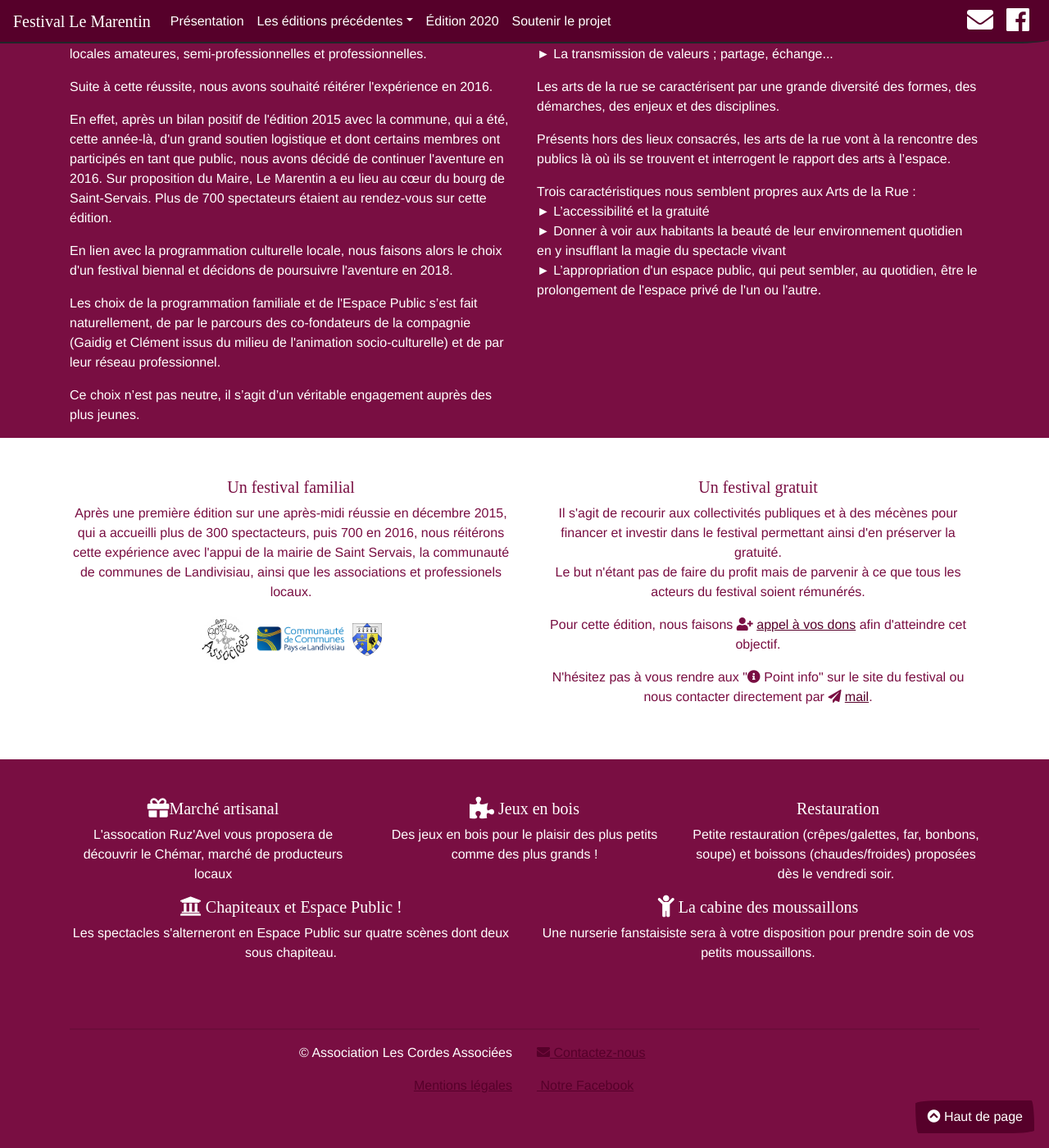
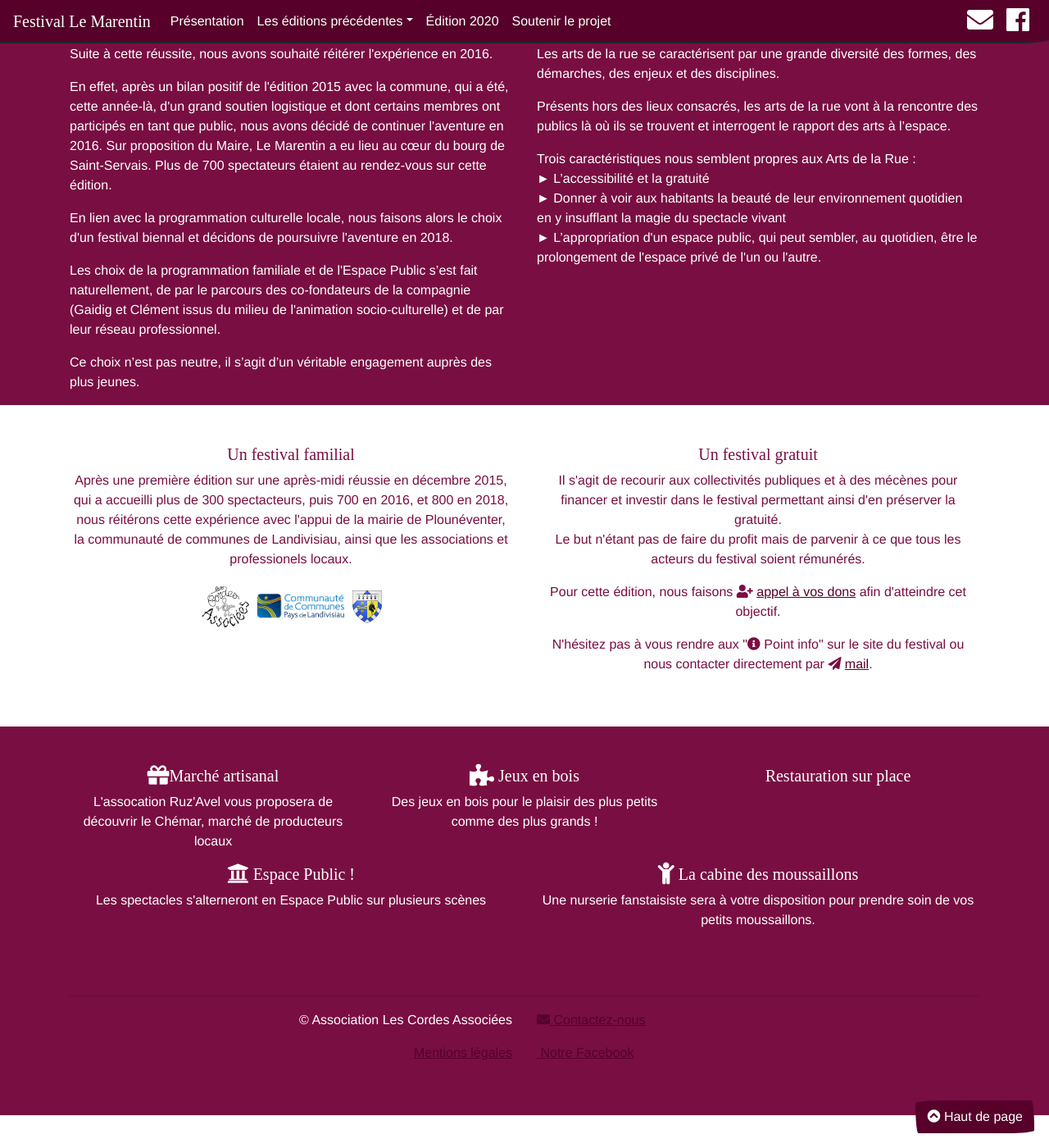
Before and after one commit to tibodut/marentin, a Jekyll site: the page built from index.html, in a window 1280 px wide and 1400 px high, scrolled down 685 px. Shown: the whole window at 82% size. Built offline with Jekyll 4.4.1, drawn with Linux system fonts in a browser that asks for light colours; nearby versions of some CDN libraries; some web fonts are replaced.

Commit message:
maj 2022

```diff
--- a/index.html
+++ b/index.html
@@ -20,7 +20,6 @@ layout: default
             <div class="col-sm-8 text-right">
                 <p style="line-height: 2em;">
                     <a class="btn btn-info" href="{{site.baseurl}}/#le-marentin" role="button"><span class="fa fa-info-circle"></span>  Le Marentin</a><br />
-                    <a class="btn btn-primary" href="{{site.baseurl}}/#projet-artistique" role="button"><span class="fa fa-bullhorn"></span> Le projet artistique</a><br />
               </div>
     </div>
     </div>
@@ -61,7 +60,7 @@ layout: default
       <div class="row padding-top text-center">
      <div class="col-sm-6">
             <h5>Un festival familial</h5>
-            <p>Après une première édition sur une après-midi réussie en décembre 2015, qui a accueilli plus de 300 spectacteurs, puis 700 en 2016, nous réitérons cette expérience avec l'appui de la mairie de Saint Servais, la communauté de communes de Landivisiau, ainsi que les associations et professionels locaux.</p>
+            <p>Après une première édition sur une après-midi réussie en décembre 2015, qui a accueilli plus de 300 spectacteurs, puis 700 en 2016, et 800 en 2018, nous réitérons cette expérience avec l'appui de la mairie de Plounéventer, la communauté de communes de Landivisiau, ainsi que les associations et professionels locaux.</p>
             <p class="text-center well"><a href="{{site.baseurl}}/www.lescordesassociees.fr" traget="_blank"><img class="img-rounded" src="{{site.baseurl}}/img/les_cordes_associees_cie.200.jpg" alt="Compagnie Les Cordes Associées" height="60px" /></a>
 		    <a href="http://www.pays-de-landivisiau.com/" traget="_blank"><img src="{{site.baseurl}}/img/logos/logo-communaute_communes_landivisiau.png" alt="Communauté de communes du pays de Landivisiau" height="40px" /></a>
 		    <a href="http://www.plouneventer.fr/" traget="_blank"><img src="{{site.baseurl}}/img/logos/logo-plouneventer.png" alt="Ville de Plounéventer" height="40px" /></a>
@@ -94,13 +93,13 @@ layout: default
         </div>
 
         <div class="col-sm-4">
-            <h5><span class="fa fa-cutlery"></span> Restauration</h5>
-            <p>Petite restauration (crêpes/galettes, far, bonbons, soupe) et boissons (chaudes/froides) proposées dès le vendredi soir.</p>
+            <h5><span class="fa fa-cutlery"></span> Restauration sur place</h5>
+            <p> </p>
         </div>
 
         <div class="col-sm-offset-2 col-sm-6">
-            <h5><span class="fa fa-university fa-lg "></span> Chapiteaux et Espace Public !</h5>
-            <p>Les spectacles s'alterneront en Espace Public sur quatre scènes dont deux sous chapiteau.</p>
+            <h5><span class="fa fa-university fa-lg "></span> Espace Public !</h5>
+            <p>Les spectacles s'alterneront en Espace Public sur plusieurs scènes</p>
         </div>
         <div class="col-sm-6">
             <h5><span class="fa fa-child fa-lg"></span> La cabine des moussaillons</h5>
```
